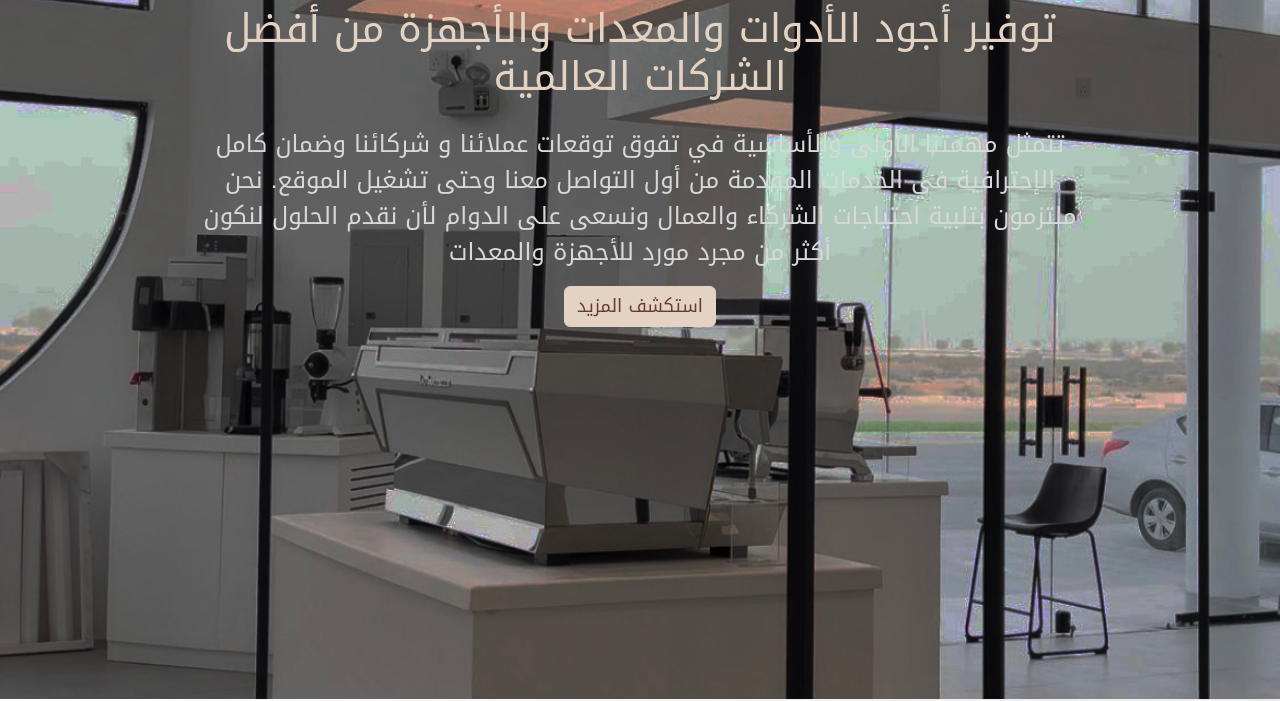
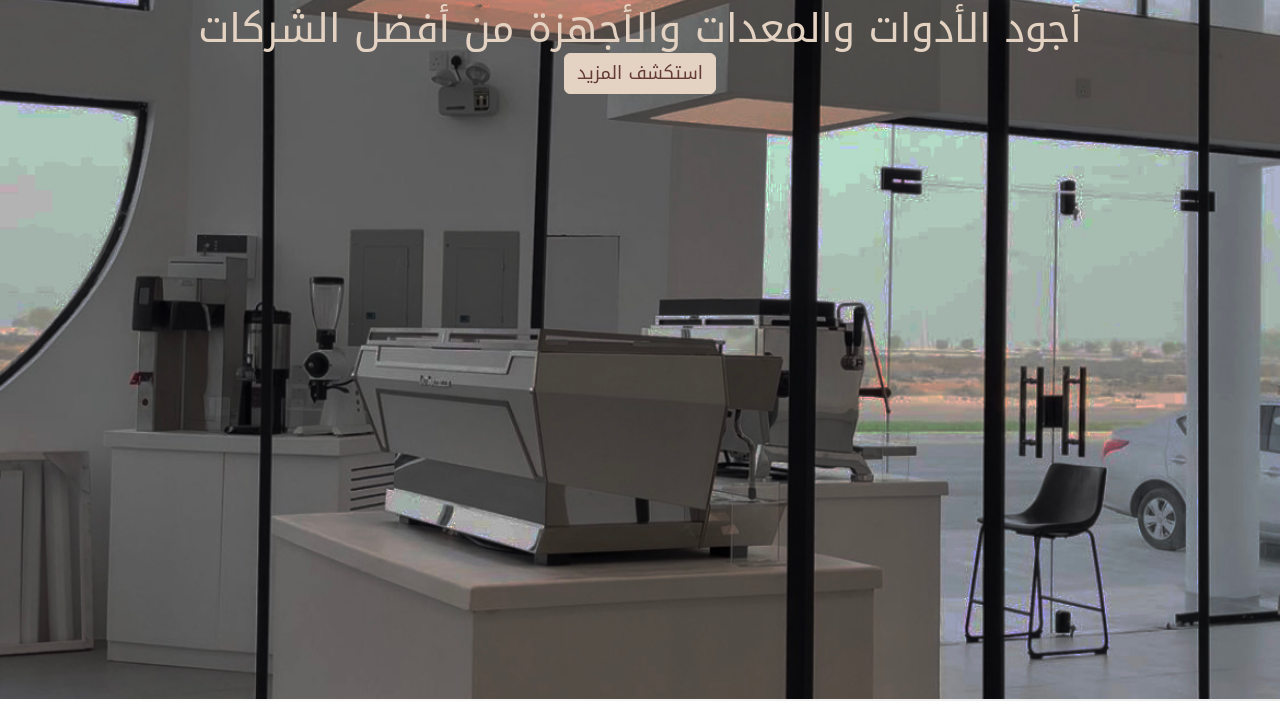
Before and after one commit to Glitchv100/Espresso-Station7, a plain HTML site: page index.html in a window 1280 px wide. Shown: the part 101-802 px from the top of the page. Drawn offline with nearby package versions, Linux system fonts and the light colour scheme; grey boxes are pictures that could not be loaded; files whose address does not match are found by name.

Commit message:
Update index.html

```diff
--- a/index.html
+++ b/index.html
@@ -80,14 +80,11 @@
             <div class="container position-relative">
                 <div class="text-intro text-center wow fadeInRight mx-auto" style="width: 80%;">
                     <h1 class="wp-block-heading text-center">أسبريسو ستيشن</h1>
-                    <h2 class="wp-block-heading text-center">توفير أجود الأدوات والمعدات والأجهزة من أفضل الشركات
-                        العالمية
-                    </h2>
-                    <p style="width: 100%;" class="text-center">تتمثل مهمتنا الأولى والأساسية في تفوق توقعات عملائنا و
-                        شركائنا وضمان كامل
-                        الإحترافية في الخدمات المقدمة من أول التواصل معنا وحتى تشغيل الموقع.
-                        نحن ملتزمون بتلبية احتياجات الشركاء والعمال ونسعى على الدوام لأن نقدم الحلول
-                        لنكون أكثر من مجرد مورد للأجهزة والمعدات</p>
+                    <h2 class="wp-block-heading text-center"> أجود الأدوات والمعدات والأجهزة من أفضل الشركات
+
+
+
+
                     <a href="#equipment" class="btn btn-primary">استكشف المزيد</a>
                 </div>
             </div>
```
